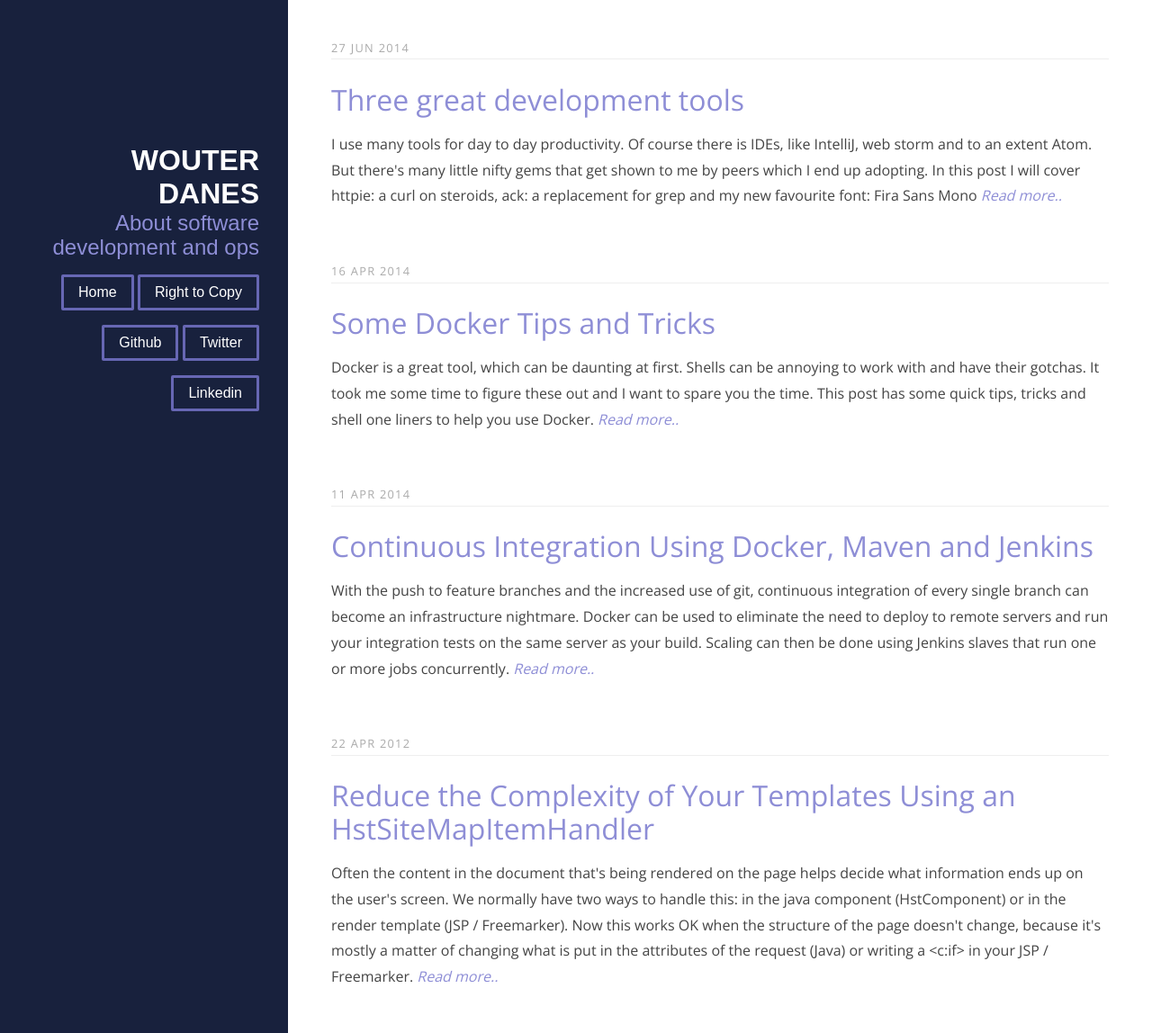
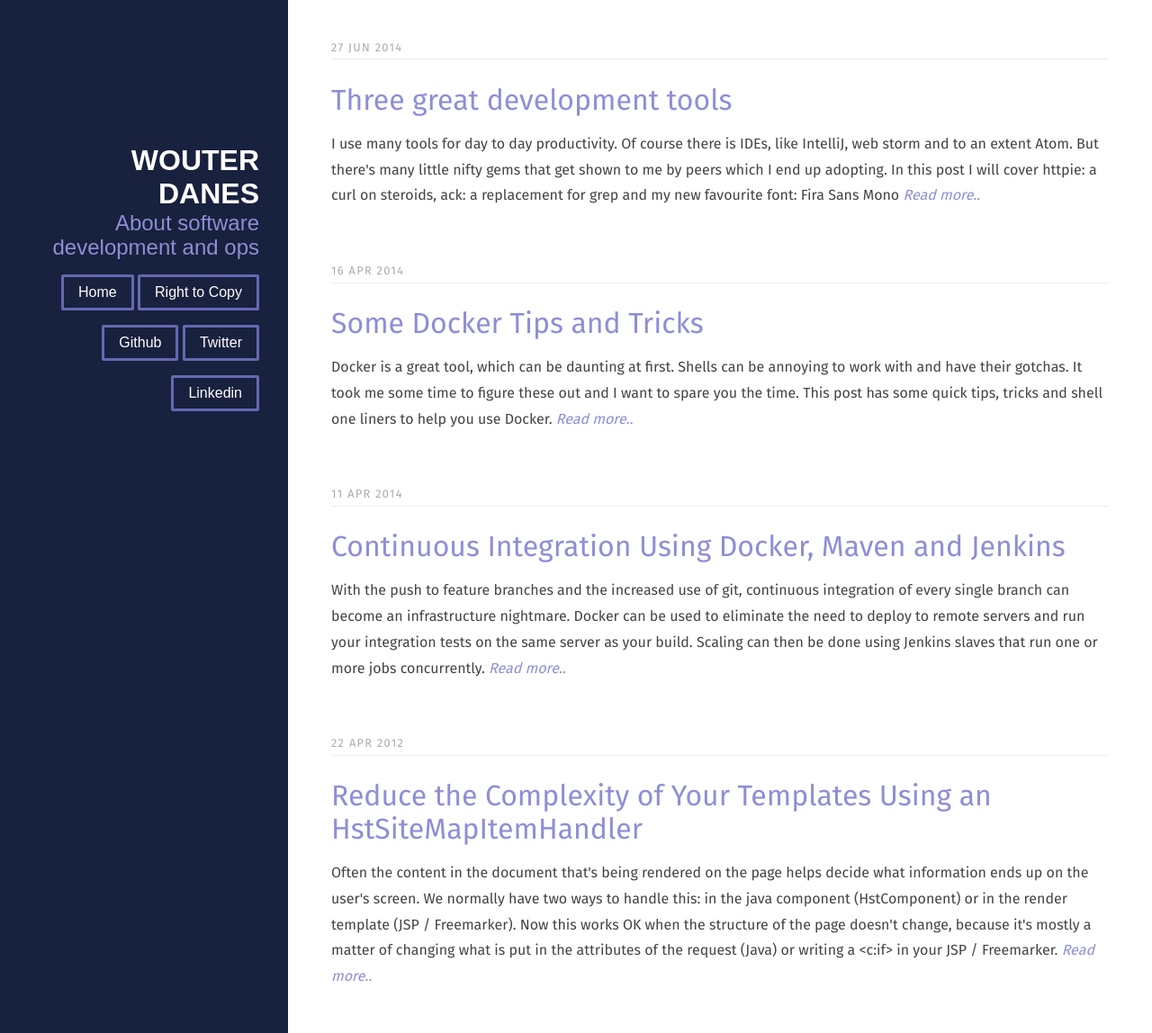
Before and after one commit to wouterd/wouterd.github.io, a Jekyll site: the page built from index.html, in a window 1280 px wide and 1148 px high. Shown: the whole window at 90% size. Built offline with Jekyll 4.4.1, drawn with Linux system fonts in a browser that asks for light colours; nearby versions of some CDN libraries; Markdown is read by kramdown in place of the engine named in the settings.

Commit message:
Changed main font to Fira Sans

```diff
--- a/_config.yml
+++ b/_config.yml
@@ -1,6 +1,6 @@
 name: Wouter Danes blog
 markdown: redcarpet
-highlighter: pygments
+highlighter: rouge
 permalink: /:year/:month/:day/:title.html
 gems:
 - jekyll-redirect-from
--- a/_layouts/default.html
+++ b/_layouts/default.html
@@ -10,7 +10,7 @@
     <title>{{ page.title }}</title>
     <link rel="canonical" href="{{ site.url }}{{ page.url }}" />
     <link rel="stylesheet" href="//cdnjs.cloudflare.com/ajax/libs/pure/0.4.2/pure-min.css">
-    <link rel="stylesheet" href="{{ site.baseurl }}/css/blog-v9.css">
+    <link rel="stylesheet" href="{{ site.baseurl }}/css/blog-v10.css">
     <link rel="stylesheet" href="{{ site.baseurl }}/css/syntax.css">
 </head>
 <body>
--- a/css/blog-v9.css
+++ b/css/blog-v10.css
@@ -1,4 +1,4 @@
-@import url(//fonts.googleapis.com/css?family=Fira+Mono:400,700|Open+Sans:400,700);
+@import url(//fonts.googleapis.com/css?family=Fira+Mono:400,700|Fira+Sans:400,700);
 
 * {
     -webkit-box-sizing: border-box;
@@ -86,8 +86,7 @@ a:focus {
 }
 
 .content {
-    font-family: 'Open Sans', sans-serif;
-    font-weight: lighter;
+    font-family: 'Fira Sans', sans-serif;
     padding: 2em 3em 0;
 }
 
@@ -99,11 +98,11 @@ a:focus {
   font-weight: normal;
 }
 .post-title {
-    font-family: 'Open Sans', sans-serif;
+    font-family: 'Fira Sans', sans-serif;
     font-size: 2em;
     color: #222;
     margin-bottom: 0.2em;
-    font-weight: normal;
+    font-weight: bold;
 }
 .post-avatar {
     border-radius: 50px;
@@ -111,13 +110,13 @@ a:focus {
     margin-left: 1em;
 }
 .post-description {
-    font-family: 'Open Sans', sans-serif;
-    font-weight: lighter;
+    font-family: 'Fira Sans', sans-serif;
     color: #444;
     line-height: 1.8em;
 }
 .post-meta {
-    font-family: 'Open Sans', sans-serif;
+    font-family: 'Fira Sans', sans-serif;
+    font-weight: bold;
     color: #999;
     font-size: 90%;
     margin: 0;
```
